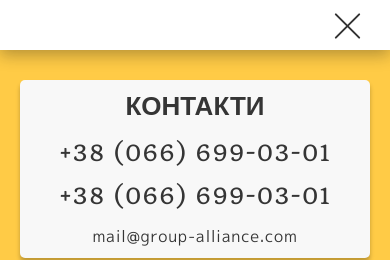
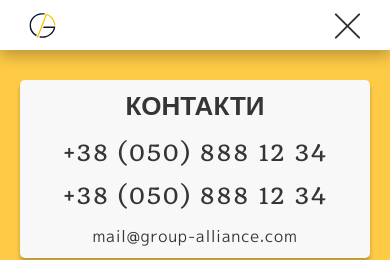
Before and after one commit to viktor-kindrat/finish, a React (Create React App) app: page /authorization in a window 390 px wide. Both pictures are taken after a click on the button 347 px from the left and 25 px from the top of the page. Shown: the top 260 px of the page. Built offline with nearby package versions, Linux system fonts and the light colour scheme; what google-maps-react would draw is missing.

Commit message:
information update

```diff
--- a/src/Components/Header/Header-nav-desktop.jsx
+++ b/src/Components/Header/Header-nav-desktop.jsx
@@ -26,15 +26,15 @@ function HeaderNavDesktop() {
                 </ul>
             </nav>
             <div className="Header__contacts">
-                <a href="/" className="Header__contacts-item"><img height={38} src={viberIcon} alt="viber" className="Header__contacts-item-image" /></a>
-                <a href="/" className="Header__contacts-item"><img height={38} src={whatsappIcon} alt="whatsapp" /></a>
-                <a href="tel:+380666990301" className="Header__phone">
+                <a href="viber://chat/?number=%2B380508881234" className="Header__contacts-item"><img height={38} src={viberIcon} alt="viber" className="Header__contacts-item-image" /></a>
+                <a href="https://wa.me/380508881234" className="Header__contacts-item"><img height={38} src={whatsappIcon} alt="whatsapp" /></a>
+                <a href="tel:+380508881234" className="Header__phone">
                     <div className="Header__phone-icon-wrapper">
                         <img height={15} src={phoneIcon} alt="" className="Header__phone-icon" />
                     </div>
                     <div className="Header__phone-info-wrapper">
                         <h3 className="Header__headline">Допомога</h3>
-                        <p className="Header__phone-text">+38(066) 699 03 01</p>
+                        <p className="Header__phone-text">+38 (050) 888 12 34</p>
                     </div>
                 </a>
             </div>
--- a/src/Components/Header/Header.jsx
+++ b/src/Components/Header/Header.jsx
@@ -1,6 +1,7 @@
 import "./Styles/Header.css"
 
 import logo from "./SVG/logo.svg"
+import logoMobile from "./SVG/logoMobile.svg"
 import HeaderNavDesktop from "./Header-nav-desktop"
 import HeaderNavMobile from "./HeaderNavMobile/Header-nav-mobile"
 
@@ -76,6 +77,7 @@ function Header() {
             <header className="Header">
                 <Link to={"/"}>
                     <img height={50} src={logo} alt="logo" className="Header__logo" />
+                    <img height={35} width={35} src={logoMobile} alt="logo" className="Header__logo_mobile" />
                 </Link>
                 {(screenWidth <= 919) ? "" : <HeaderNavDesktop />}
                 <button onClick={openMenuMobileHandler} className="Header__nav-open-btn"><div className="Header__nav-open-btn-visual"></div><div className="Header__nav-open-btn-visual"></div><div className="Header__nav-open-btn-visual"></div></button>
--- a/src/Components/Header/HeaderNavMobile/Header-nav-mobile.jsx
+++ b/src/Components/Header/HeaderNavMobile/Header-nav-mobile.jsx
@@ -17,8 +17,8 @@ function HeaderNavMobile() {
             <div className="HeaderNavMobile__section">
                 <h2 className="HeaderNavMobile__headline">Контакти</h2>
                 <div className="HeaderNavMobile__info">
-                    <a href="tel:+380666990301"><p className="HeaderNavMobile__info-data">+38 (066) 699-03-01</p></a>
-                    <a href="tel:+380666990301"><p className="HeaderNavMobile__info-data">+38 (066) 699-03-01</p></a>
+                    <a href="tel:+380508881234"><p className="HeaderNavMobile__info-data">+38 (050) 888 12 34</p></a>
+                    <a href="tel:+380508881234"><p className="HeaderNavMobile__info-data">+38 (050) 888 12 34</p></a>
                     <a href="mail:mail@group-alliance.com"><p className="HeaderNavMobile__info-data HeaderNavMobile__info-data_bold">mail@group-alliance.com</p></a>
                 </div>
             </div>
@@ -31,15 +31,15 @@ function HeaderNavMobile() {
                 </div>
             </div>
             <div className="HeaderNavMobile__section HeaderNavMobile__socials">
-                <a href="/" className="HeaderNavMobile__socials-item">
+                <a href="https://t.me/+380508881234" className="HeaderNavMobile__socials-item">
                     <img height={80} className="HeaderNavMobile__socials-icon" src={tgIcon} alt="telegram" />
                 </a>
                 <div className="HeaderNavMobile__socials-separator">|</div>
-                <a href="/" className="HeaderNavMobile__socials-item">
+                <a href="https://wa.me/380508881234" className="HeaderNavMobile__socials-item">
                     <img height={80} className="HeaderNavMobile__socials-icon" src={whatsappIcon} alt="whatsapp" />
                 </a>
                 <div className="HeaderNavMobile__socials-separator">|</div>
-                <a href="/" className="HeaderNavMobile__socials-item">
+                <a href="viber://chat/?number=%2B380508881234" className="HeaderNavMobile__socials-item">
                     <img height={80} className="HeaderNavMobile__socials-icon" src={viberIcon} alt="viber" />
                 </a>
             </div>
--- a/src/Components/Header/Styles/Header.css
+++ b/src/Components/Header/Styles/Header.css
@@ -26,6 +26,9 @@
   width: auto;
   object-fit: contain;
   user-select: none;
+}
+.Header .Header__logo_mobile {
+  display: none;
 }
 .Header .Header__nav-wrap {
   display: flex;
@@ -226,7 +229,7 @@
     height: 50px;
     padding: 25px;
     background: #FFCB46;
-    justify-content: flex-end;
+    justify-content: space-between;
     box-shadow: 0px 4px 4px 0px rgba(0, 0, 0, 0.25);
     transition: background 0.3s, box-shadow 0.3s;
     -webkit-transition: background 0.3s, box-shadow 0.3s;
@@ -244,6 +247,12 @@
   .Header .Header__logo {
     display: none;
   }
+  .Header .Header__logo_mobile {
+    height: 35px;
+    aspect-ratio: 1/1;
+    object-fit: contain;
+    display: block;
+  }
   .Header .Header__nav-wrap {
     display: none;
   }
--- a/src/Components/Header/Styles/Header.scss
+++ b/src/Components/Header/Styles/Header.scss
@@ -27,6 +27,10 @@
         width: auto;
         object-fit: contain;
         user-select: none;
+
+        &_mobile {
+            display: none;
+        }
     }
 
     .Header__nav-wrap {
@@ -267,7 +271,7 @@
         height: 50px;
         padding: 25px;
         background: #FFCB46;
-        justify-content: flex-end;
+        justify-content: space-between;
         box-shadow: 0px 4px 4px 0px rgba(0, 0, 0, 0.25);
         transition: background 0.3s, box-shadow 0.3s;
         -webkit-transition: background 0.3s, box-shadow 0.3s;
@@ -290,6 +294,13 @@
             display: none;
         }
 
+        .Header__logo_mobile {
+            height: 35px;
+            aspect-ratio: 1/1;
+            object-fit: contain;
+            display: block;
+        }
+
         .Header__nav-wrap {
             display: none;
         }
```
Also changed, not shown: src/Components/Header/SVG/logoMobile.svg (added).
